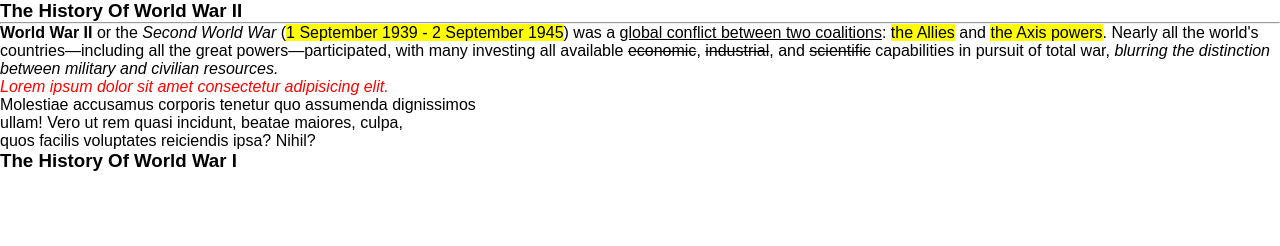
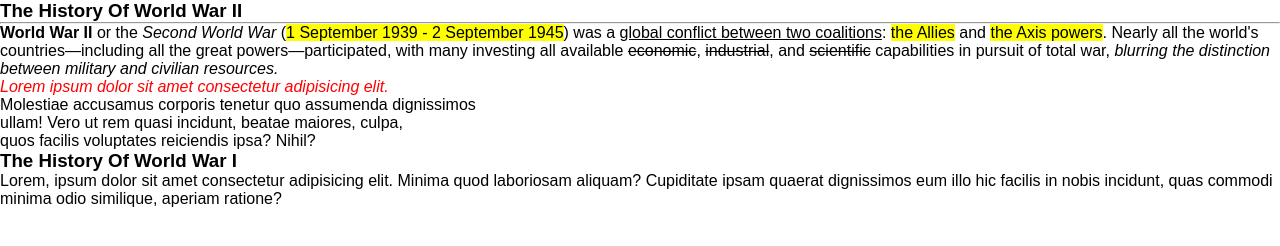
Before and after one commit to Naim78587/quiz_app, a plain HTML site: page index.html in a window 1280 px wide. Drawn offline with Linux system fonts and the light colour scheme.

Commit message:
Version3

```diff
--- a/index.html
+++ b/index.html
@@ -23,5 +23,6 @@
         quos facilis voluptates reiciendis ipsa? Nihil?
     </p>
     <h3>The History Of World War I</h3>
+    <p>Lorem, ipsum dolor sit amet consectetur adipisicing elit. Minima quod laboriosam aliquam? Cupiditate ipsam quaerat dignissimos eum illo hic facilis in nobis incidunt, quas commodi minima odio similique, aperiam ratione?</p>
 </body>
 </html>
```
